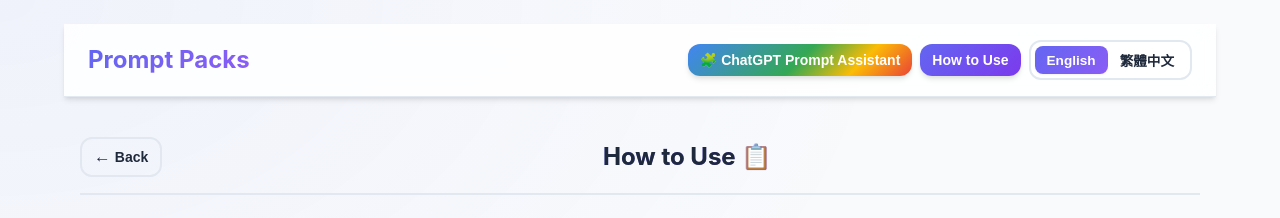
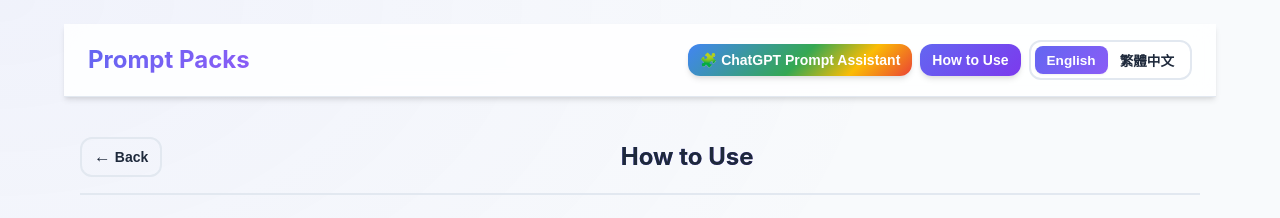
Before and after one commit to JiaHongL/prompt-packs, a React (Vite) app: page /#/teaching in a window 1280 px wide. Shown: the top 218 px of the page. Built offline with nearby package versions, Linux system fonts and the light colour scheme; grey boxes are pictures that could not be loaded.

Commit message:
fix: 修正示範業的標題問題

```diff
--- a/src/components/Toolbar.tsx
+++ b/src/components/Toolbar.tsx
@@ -8,9 +8,10 @@ interface ToolbarProps {
   itemCount?: number;
   dataToDownload?: any;
   downloadFilename?: string;
+  disableCopy?: boolean;
 }
 
-const Toolbar: React.FC<ToolbarProps> = ({ title, itemCount, dataToDownload, downloadFilename }) => {
+const Toolbar: React.FC<ToolbarProps> = ({ title, itemCount, dataToDownload, downloadFilename, disableCopy }) => {
   const { t } = useLang();
   const navigate = useNavigate();
   const [copied, setCopied] = useState(false);
@@ -36,6 +37,11 @@ const Toolbar: React.FC<ToolbarProps> = ({ title, itemCount, dataToDownload, dow
         {t('back')}
       </button>
       <div className="toolbar-title-group">
+        {disableCopy ? (
+          <h2>
+            {title}
+          </h2>
+        ) : (
           <h2
             onClick={handleCopyTitle}
             className={`clickable-title ${copied ? 'copied' : ''}`}
@@ -43,6 +49,7 @@ const Toolbar: React.FC<ToolbarProps> = ({ title, itemCount, dataToDownload, dow
           >
             {title} <span className="copy-icon">{copied ? '✓' : '📋'}</span>
           </h2>
+        )}
         {itemCount !== undefined && (
           <span className="count-badge">{itemCount}</span>
         )}
--- a/src/pages/Teaching.tsx
+++ b/src/pages/Teaching.tsx
@@ -15,7 +15,7 @@ const Teaching: React.FC = () => {
 
   return (
     <div>
-      <Toolbar title={t('teachingPageTitle')} />
+      <Toolbar title={t('teachingPageTitle')} disableCopy={true} />
       {/* Removed h1 and p tags */}
       {/* <h1>{t('teachingPageTitle')}</h1> */}
       {/* <p>How to use this application. Watch the video below:</p> */}
```
Lines whose indentation alone changed are shown as unchanged.
